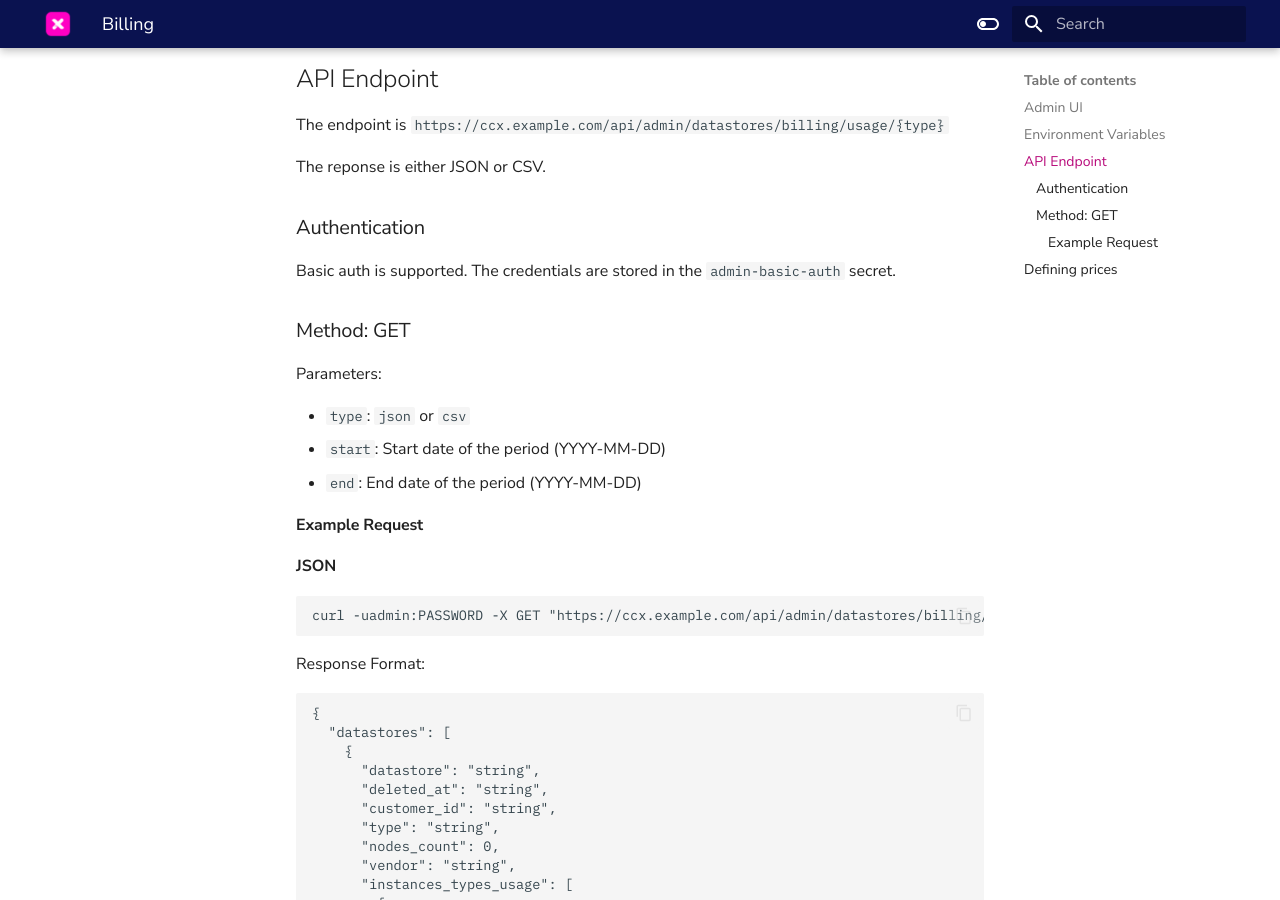
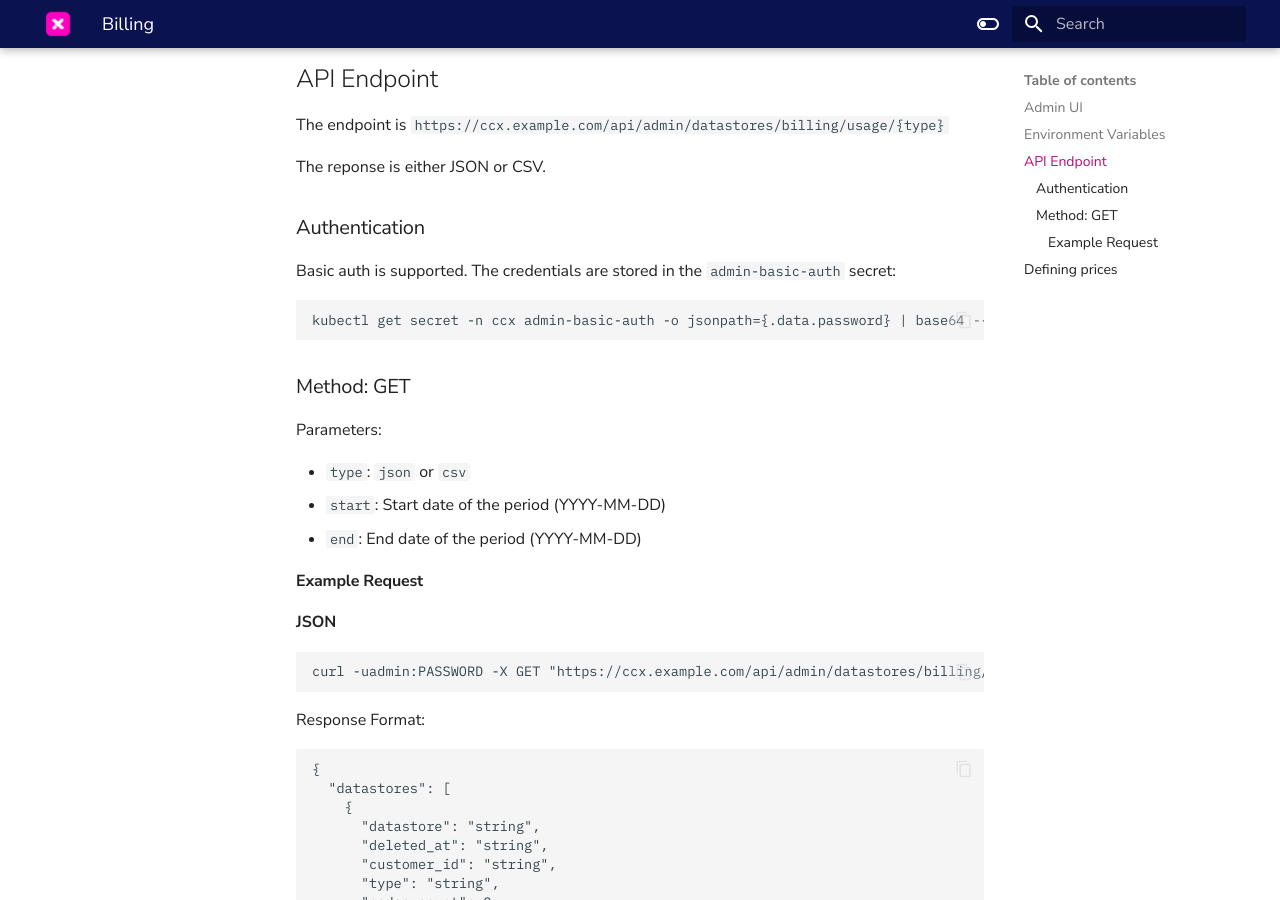
Before and after one commit to severalnines/ccx-docs, an MkDocs documentation site: the page built from docs/admin/Other/Billing.md, in a window 1280 px wide and 900 px high, scrolled down 1505 px. Built offline with MkDocs 1.6.1 and Material for MkDocs 9.7.7, drawn with Linux system fonts in a browser that asks for light colours; comment, search, counter and statistics services are not loaded.

Commit message:
small up

````diff
--- a/docs/admin/Other/Billing.md
+++ b/docs/admin/Other/Billing.md
@@ -25,7 +25,11 @@
 The reponse is either JSON or CSV.
 
 ### Authentication
-Basic auth is supported. The credentials are stored in the `admin-basic-auth` secret.
+Basic auth is supported. The credentials are stored in the `admin-basic-auth` secret:
+
+```
+kubectl get secret -n ccx admin-basic-auth -o jsonpath={.data.password} | base64 --decode
+```
 
 ### Method: GET
 
````
